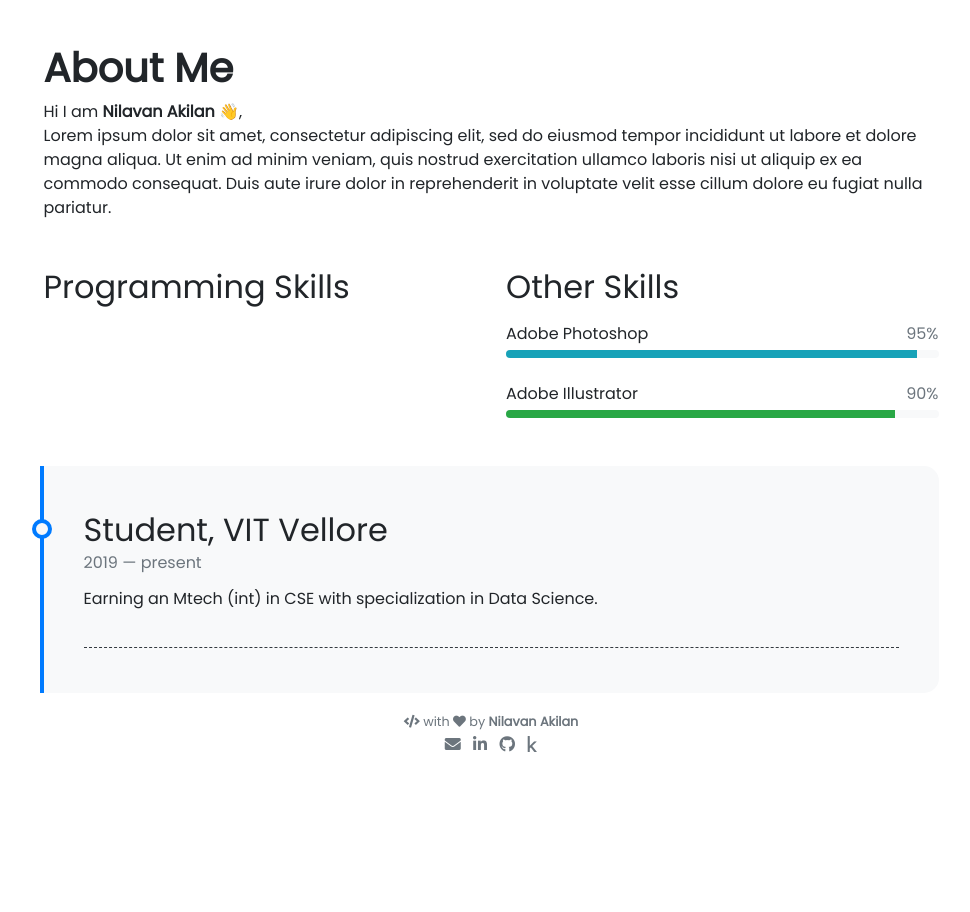
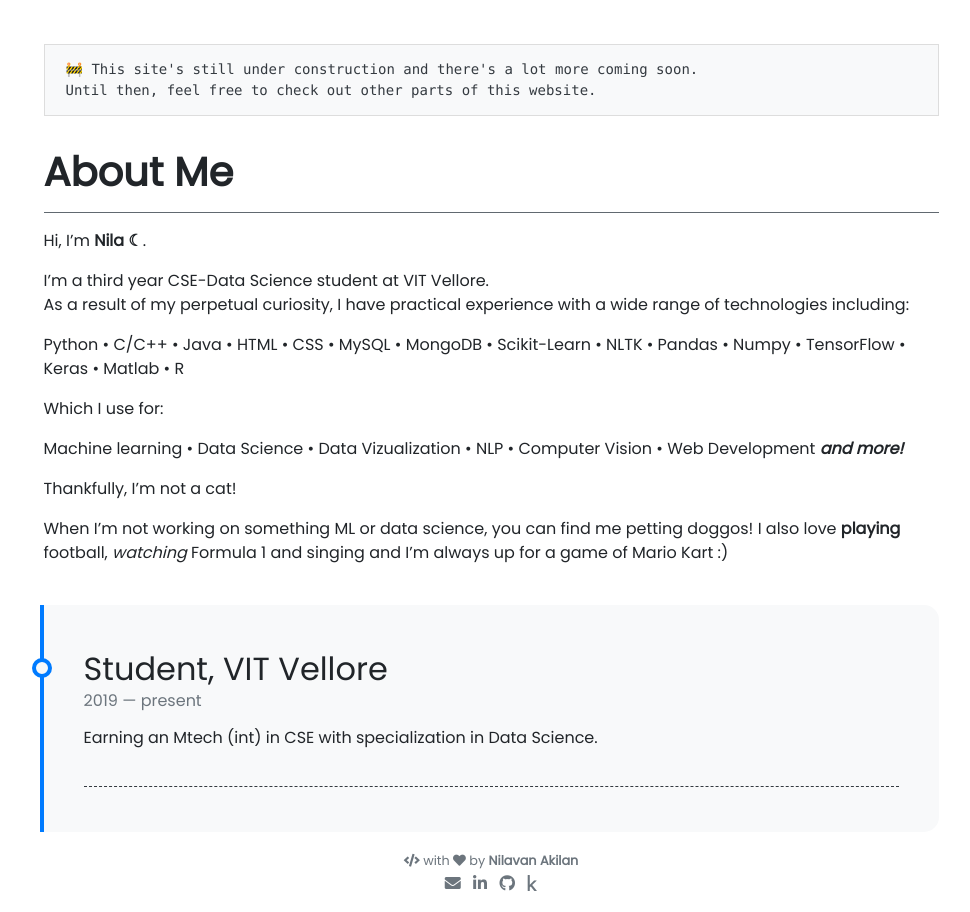
Before and after one commit to Nilavan/Nilavan.github.io, a Jekyll site: the page built from pages/about.md, in a window 1280 px wide, cut to the strip 152-1064 px from the top of the page. Shown: the whole strip, without its empty margins (149-1119 px from the left). Built offline with Jekyll 4.4.1, drawn with Linux system fonts in a browser that asks for light colours; nearby versions of some CDN libraries; before the commit the page ends 925 px from its top, so only the background shows below that.

Commit message:
Updated About

````diff
--- a/_includes/landing.html
+++ b/_includes/landing.html
@@ -47,6 +47,8 @@
   </p>
 </section>
 <br />
+
+<!--
 <section id="skills">
   <div class="m-3 mt-5">
     <h2>Skills</h2>
@@ -55,6 +57,7 @@
     source=site.data.programming-skills %}
   </div>
 </section>
+-->
 <script src="https://ajax.googleapis.com/ajax/libs/jquery/3.3.1/jquery.min.js"></script>
 <script>
   $(document).ready(function () {
--- a/pages/about.md
+++ b/pages/about.md
@@ -5,16 +5,42 @@ permalink: /about/
 weight: 3
 ---
 
+```
+🚧 This site's still under construction and there's a lot more coming soon.
+Until then, feel free to check out other parts of this website.
+```
+
 # **About Me**
 
-Hi I am **{{ site.author.name }}** 👋,<br>
-Lorem ipsum dolor sit amet, consectetur adipiscing elit, sed do eiusmod tempor incididunt ut labore et dolore magna aliqua. Ut enim ad minim veniam, quis nostrud exercitation ullamco laboris nisi ut aliquip ex ea commodo consequat. Duis aute irure dolor in reprehenderit in voluptate velit esse cillum dolore eu fugiat nulla pariatur.
+---
+
+Hi, I'm **Nila ☾**.
+
+I'm a third year CSE-Data Science student at VIT Vellore.<br>
+As a result of my perpetual curiosity, I have practical experience with a wide range of technologies including:
+
+Python • C/C++ • Java • HTML • CSS • MySQL • MongoDB • Scikit-Learn • NLTK • Pandas • Numpy • TensorFlow • Keras • Matlab • R
+
+Which I use for:
+
+Machine learning • Data Science • Data Vizualization • NLP • Computer Vision • Web Development **_and more!_**
+
+Thankfully, I'm not a cat!
+
+When I'm not working on something ML or data science, you can find me petting doggos! I also love **playing** football, _watching_ Formula 1 and singing and I'm always up for a game of Mario Kart :)
+
+<!--
+{% capture carousel_images %}
+../assets/img/profile.jpg
+https://i.pinimg.com/originals/08/e7/ec/08e7ec0f84233b37ac26e920bc60ec57.gif
+{% endcapture %}
+{% include elements/carousel.html %}
 
 <div class="row">
 {% include about/skills.html title="Programming Skills" source=site.data.programming-skills %}
 {% include about/skills.html title="Other Skills" source=site.data.other-skills %}
 </div>
-
+-->
 <div class="row">
 {% include about/timeline.html %}
 </div>
````
